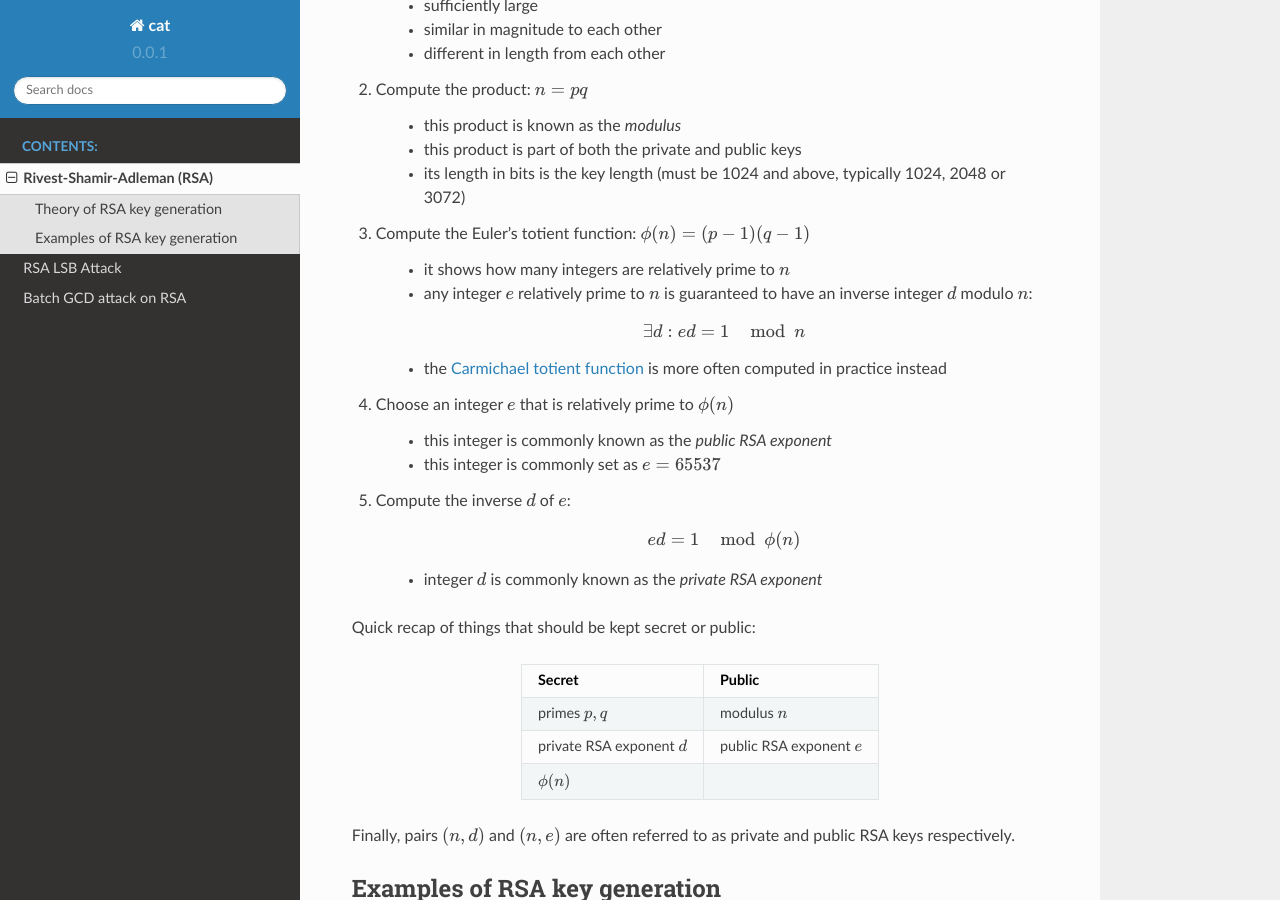
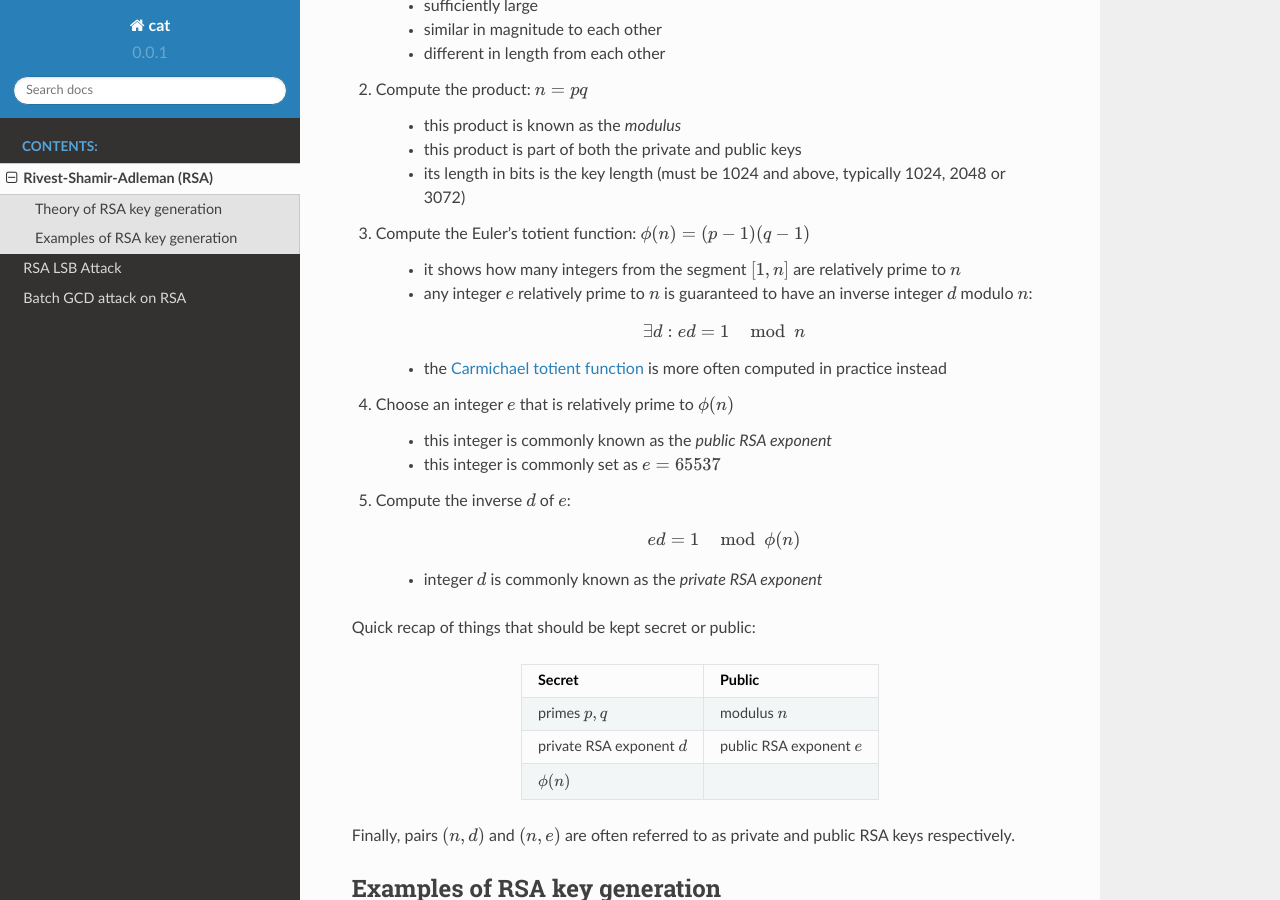
Before and after one commit to establishingsecurity/CAT, a Sphinx documentation site: the page built from doc/src/rsa/intro.rst, in a window 1280 px wide and 900 px high, scrolled down 378 px. Built offline with Sphinx 7.4.7 and the Read the Docs theme 2.0.0, drawn with Linux system fonts in a browser that asks for light colours; pages that are not in the unit, such as notebooks, are missing from menus.

Commit message:
Fix description of Euler totient function

```diff
--- a/doc/src/rsa/intro.rst
+++ b/doc/src/rsa/intro.rst
@@ -27,7 +27,7 @@ Theory of RSA key generation
 
 #. Compute the Euler's totient function: :math:`\phi(n) = (p - 1)(q - 1)`
 
-    - it shows how many integers are relatively prime to :math:`n`
+    - it shows how many integers from the segment :math:`[1, n]` are relatively prime to :math:`n`
     - any integer :math:`e` relatively prime to :math:`n` is guaranteed to have an inverse integer :math:`d` modulo :math:`n`:
 
     .. math:: \exists d: ed = 1 \mod n
```
